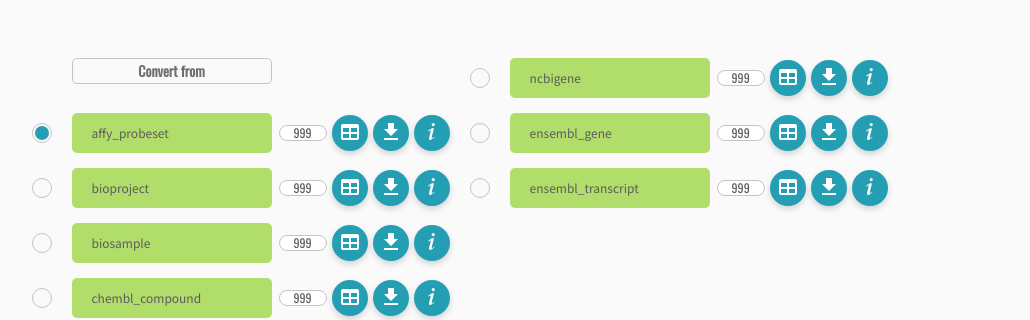
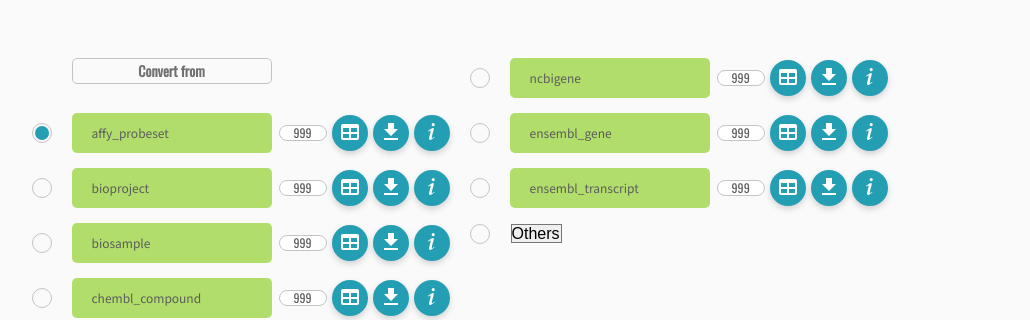
Before and after one commit to togoid/togoid-converter, a Next.js app: page / in a window 1280 px wide. Both pictures are taken after typing "Sample" into the empty fields and a click on the input "EXECUTE". Shown: the part 477-797 px from the top of the page, without its empty margins (135-1165 px from the left). Built offline with nearby package versions, Linux system fonts and the light colour scheme.

Commit message:
Add select

```diff
--- a/components/Explore.js
+++ b/components/Explore.js
@@ -131,6 +131,23 @@ const Explore = (props) => {
                             </div>
                           </li>
                         ))}
+                        <li>
+                          <div className="radio">
+                            <input
+                              type="radio"
+                              id="sample"
+                              className="radio__input"
+                            />
+                            <label
+                              htmlFor="sample"
+                              className="radio__label"
+                            >
+                            </label>
+                            <select name="" id="">
+                              <option value="">Others</option>
+                            </select>
+                          </div>
+                        </li>
                       </ul>
                     </div>
                   ))}
--- a/styles/_base.scss
+++ b/styles/_base.scss
@@ -72,7 +72,9 @@ fieldset {
 input,
 select {
   font-size: 16px;
-  outline: none;
+  :focus:not(:focus-visible) {
+    outline: none;
+  }
 }
 select {
   position: relative;
@@ -83,5 +85,7 @@ select {
 }
 button {
   cursor: pointer;
-  outline: none;
+  :focus:not(:focus-visible) {
+    outline: none;
+  }
 }
--- a/styles/_input.scss
+++ b/styles/_input.scss
@@ -199,6 +199,11 @@
 
 .radio {
   position: relative;
+
+  select {
+    margin: 0 0 0 10px;
+  }
+
   &__large_label {
     display: inline-block;
     width: 200px;
@@ -247,7 +252,23 @@
     }
   }
   &__input {
-    display: none;
+    border: 0;
+    clip: rect(0 0 0 0);
+    clip-path: inset(50%);
+    height: 1px;
+    margin: -1px;
+    overflow: hidden;
+    padding: 0;
+    position: absolute;
+    white-space: nowrap;
+    width: 1px;
+    &:focus-visible {
+      & + .radio__large_label {
+        &:before {
+          box-shadow: 0 0px 6px rgba(0, 0, 0, 0.3);
+        }
+      }
+    }
     &:checked {
       & + .radio__large_label {
         &:after {
```
